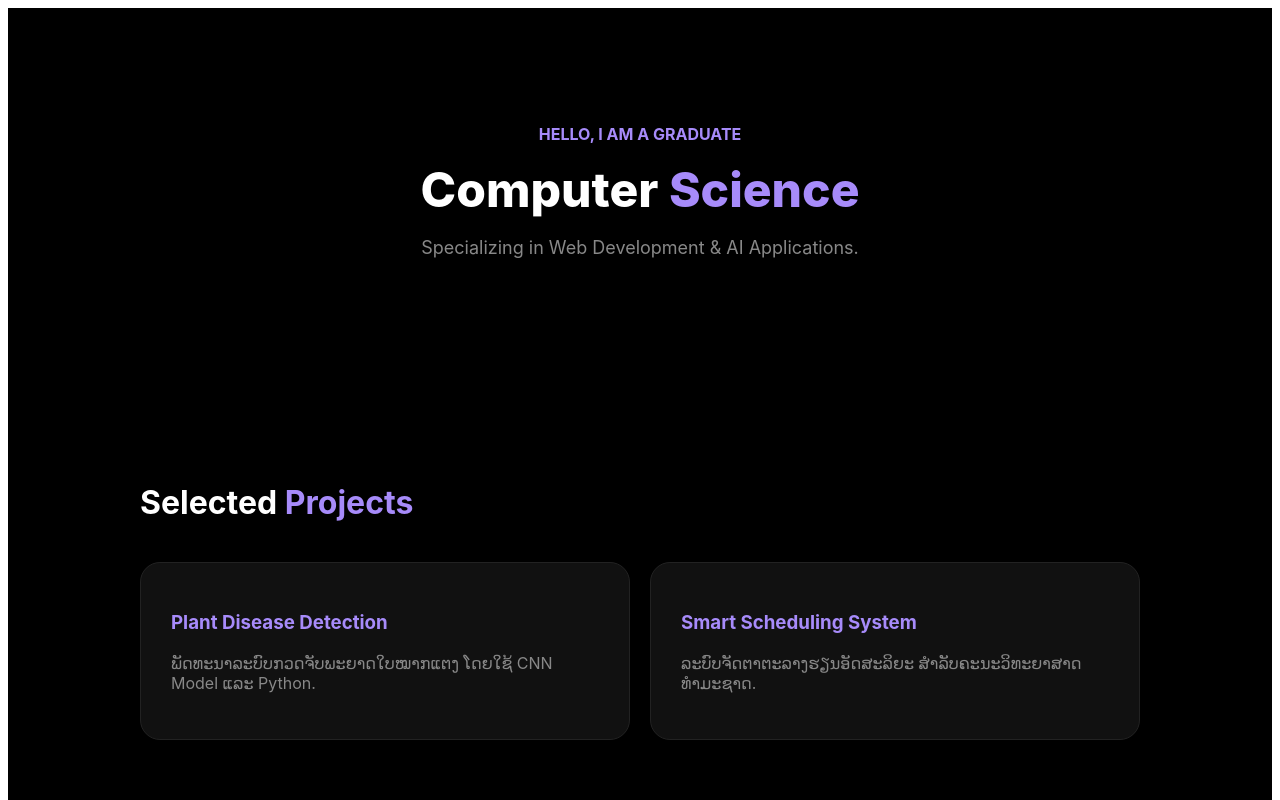
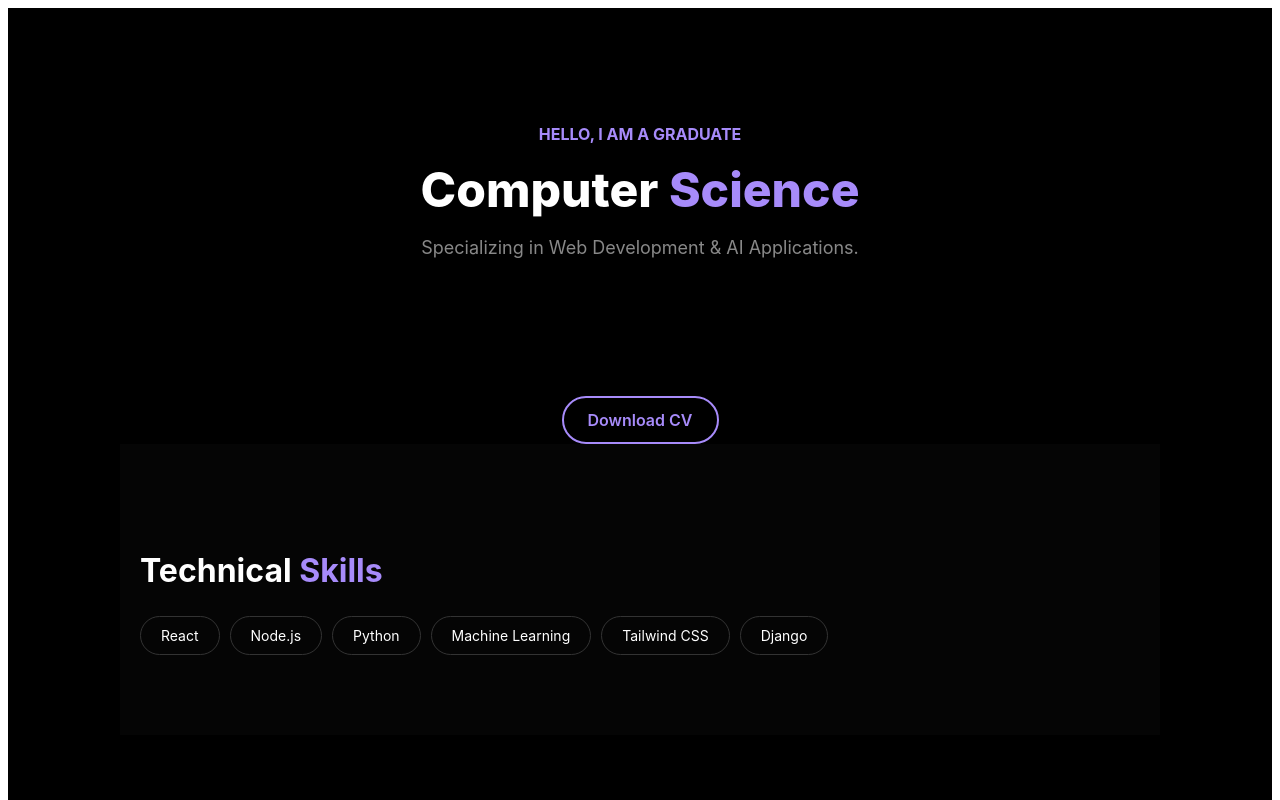
Before and after one commit to keosavunhlaoyang-glitch/my-portfolio, a React (Vite) app: page / in a window 1280 px wide. Shown: the top 800 px of the page. Built offline with nearby package versions, Linux system fonts and the light colour scheme.

Commit message:
add download cv button

```diff
--- a/src/App.jsx
+++ b/src/App.jsx
@@ -41,21 +41,37 @@ function App() {
         <h1 style={styles.title}>Computer <span style={styles.purpleText}>Science</span></h1>
         <p style={{ color: '#888', fontSize: '18px' }}>Specializing in Web Development & AI Applications.</p>
       </header>
+      {/* ປຸ່ມ Download CV */}
+<div style={{ textAlign: 'center', marginTop: '20px' }}>
+  <a
+    href="https://drive.google.com/drive/folders/1BQCKV4L50ef6jQPE5MdwtIL1HEd2S9LW"
+    target="_blank"
+    rel="noopener noreferrer"
+    style={{
+      padding: '12px 24px',
+      backgroundColor: 'transparent',
+      color: '#A78BFA',
+      border: '2px solid #A78BFA',
+      borderRadius: '50px',
+      fontSize: '16px',
+      fontWeight: '600',
+      textDecoration: 'none',
+      transition: '0.3s',
+      display: 'inline-block'
+    }}
+    onMouseOver={(e) => {
+      e.target.style.backgroundColor = '#A78BFA';
+      e.target.style.color = '#fff';
+    }}
+    onMouseOut={(e) => {
+      e.target.style.backgroundColor = 'transparent';
+      e.target.style.color = '#A78BFA';
+    }}
+  >
+    Download CV
+  </a>
+</div>
 
-      {/* 2. Projects Section (ຂໍ້ມູນຈາກ CV) */}
-      <section style={styles.section}>
-        <h2 style={{ fontSize: '32px' }}>Selected <span style={styles.purpleText}>Projects</span></h2>
-        <div style={styles.grid}>
-          <div style={styles.card}>
-            <h3 style={styles.purpleText}>Plant Disease Detection</h3>
-            <p style={{ color: '#888' }}>ພັດທະນາລະບົບກວດຈັບພະຍາດໃບໝາກແຕງ ໂດຍໃຊ້ CNN Model ແລະ Python.</p>
-          </div>
-          <div style={styles.card}>
-            <h3 style={styles.purpleText}>Smart Scheduling System</h3>
-            <p style={{ color: '#888' }}>ລະບົບຈັດຕາຕະລາງຮຽນອັດສະລິຍະ ສຳລັບຄະນະວິທະຍາສາດທຳມະຊາດ.</p>
-          </div>
-        </div>
-      </section>
 
       {/* 3. Skills Section */}
       <section style={{ ...styles.section, backgroundColor: '#050505' }}>
@@ -67,7 +83,7 @@ function App() {
         </div>
       </section>
 
-      {/* 4. Contact Section (ອັນເກົ່າຂອງເຈົ້າ) */}
+      {/* 4. Contact Section ) */}
       <section style={styles.section}>
         <div style={{ maxWidth: '500px', margin: '0 auto', textAlign: 'center' }}>
           <h2 style={{ fontSize: '32px' }}>Let's <span style={styles.purpleText}>Work Together</span></h2>
```
